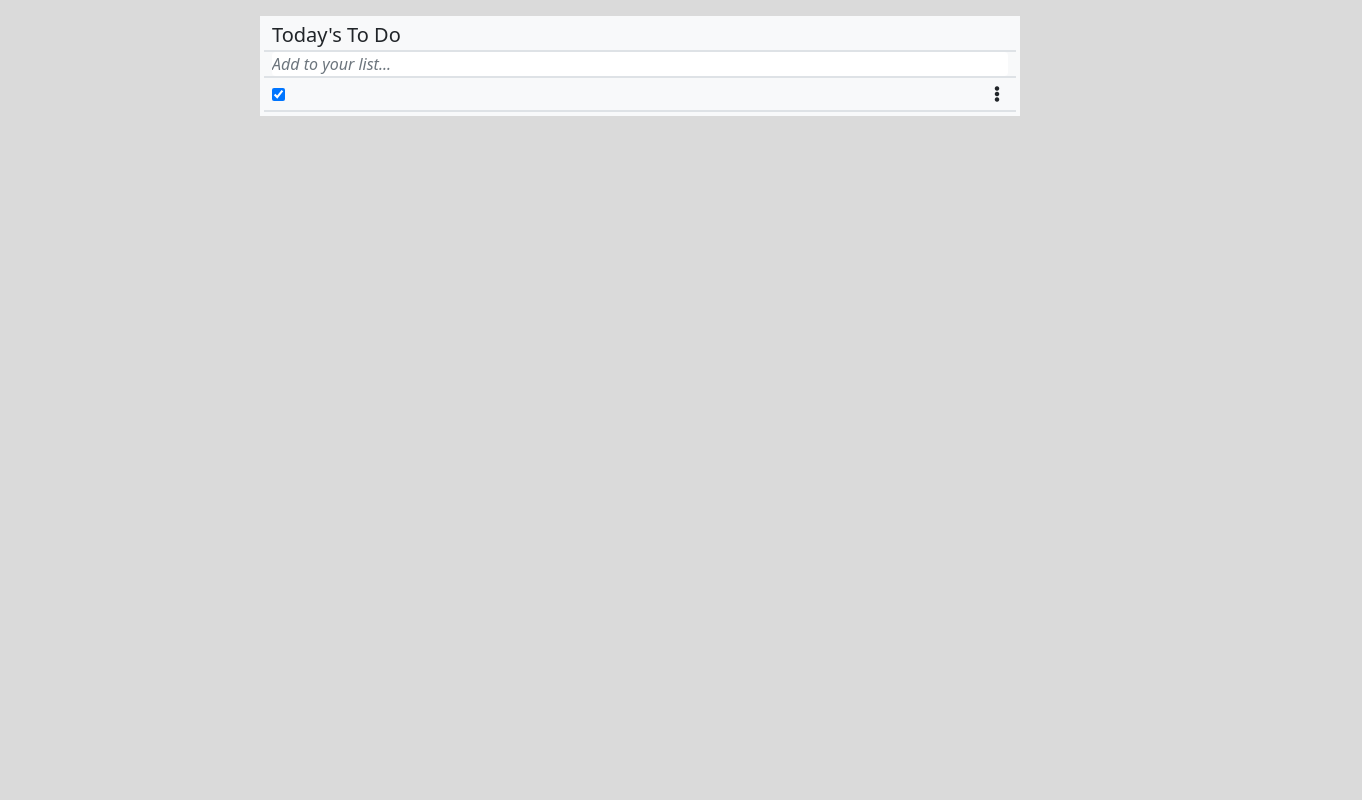
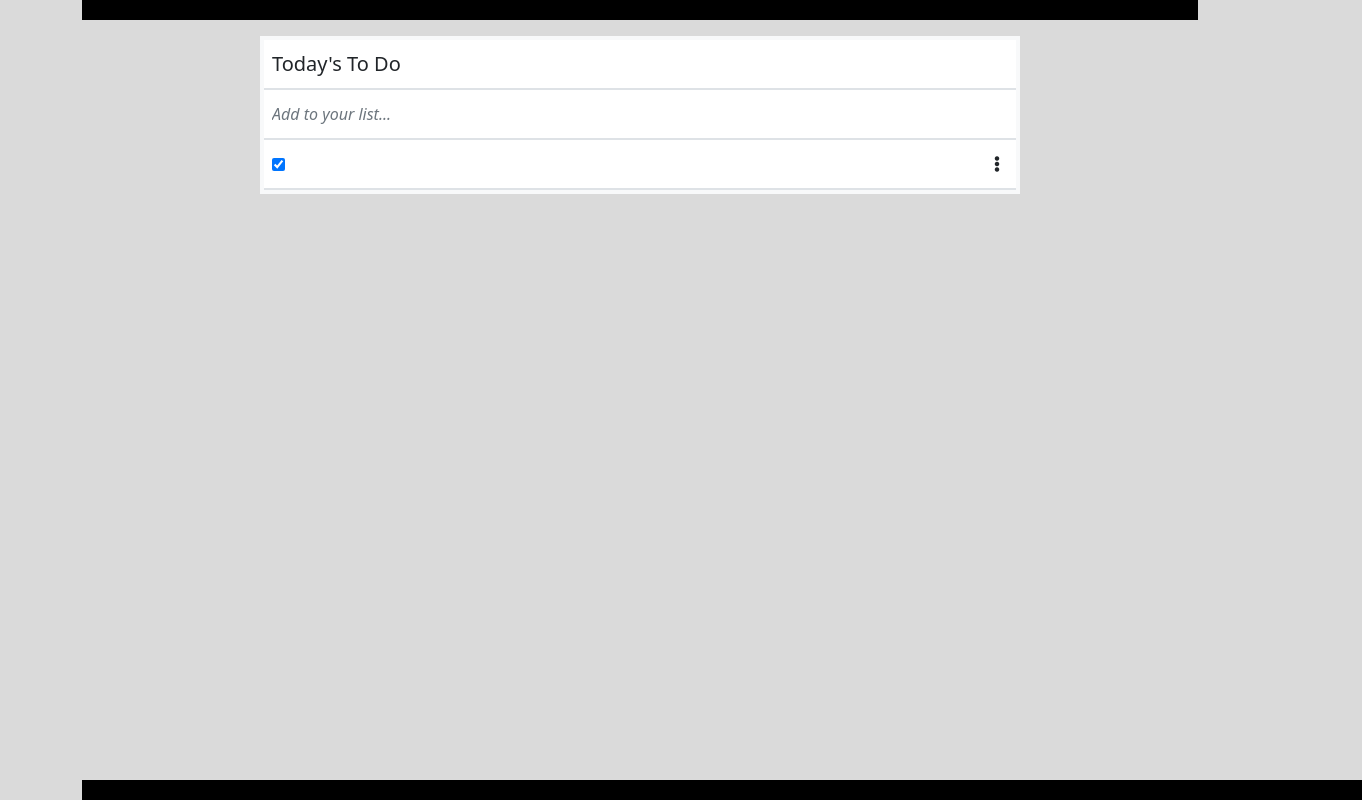
Before and after one commit to memelopez/toDoList-webpack, a website built with webpack: page src/index.html in a window 1280 px wide. Shown: the whole page, 1362 px wide, since content can reach past the window. Built offline with nearby package versions, Linux system fonts and the light colour scheme.

Commit message:
Up to first milestone

```diff
--- a/src/style.css
+++ b/src/style.css
@@ -1,3 +1,20 @@
 body {
   background-color: rgb(218, 218, 218);
 }
+
+.blackBar {
+  background-color: black;
+  height: 20px;
+  width: 100%;
+}
+
+.bBFooter {
+  position: absolute;
+  bottom: 0;
+}
+
+.appItem {
+  height: 50px;
+  /* width: 100%; */
+  background-color: white;
+}
```
